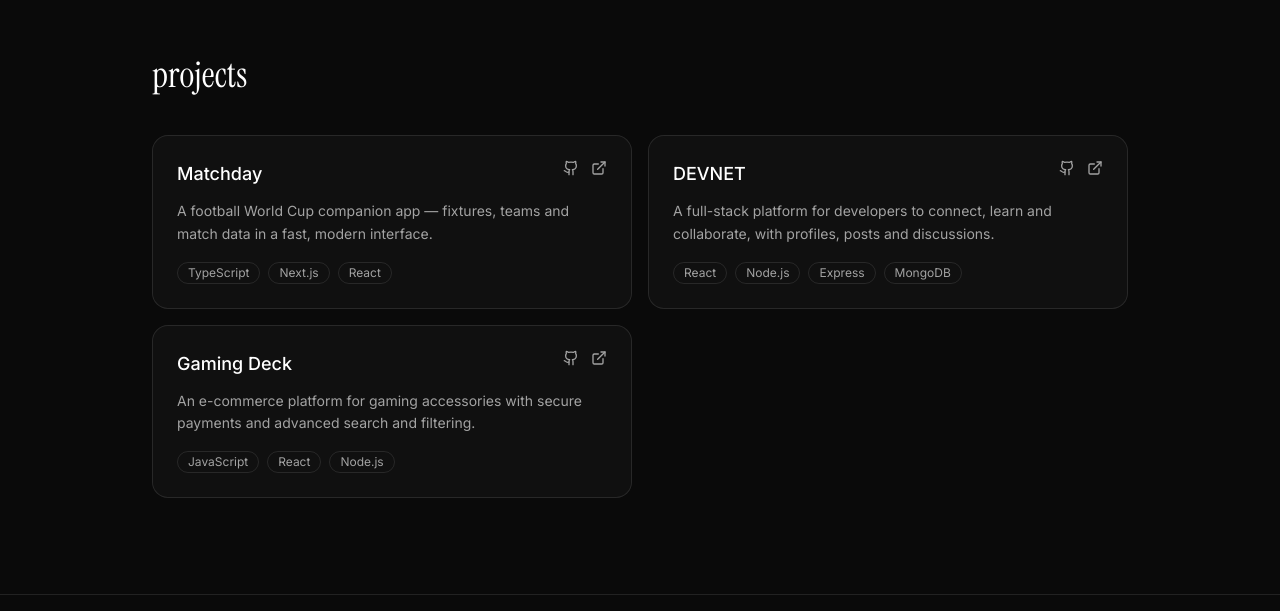
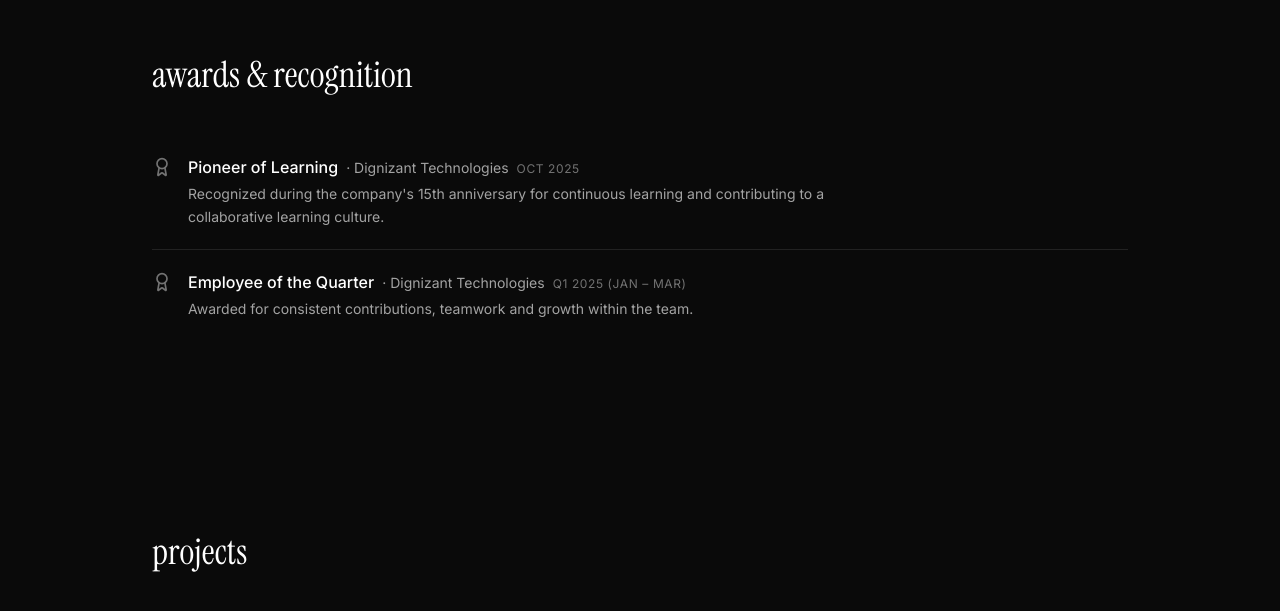
Before and after one commit to Ashik234/Personal-Website, a Next.js app: page / in a window 1280 px wide. Shown: the part 2141-2752 px from the top of the page. Built offline with nearby package versions, Linux system fonts and the light colour scheme.

Commit message:
feat: wire Awards section before Projects

```diff
--- a/src/app/page.tsx
+++ b/src/app/page.tsx
@@ -2,6 +2,7 @@ import HeroPage from "../components/Hero/page";
 import AboutPage from "../components/About/page";
 import ExperiencePage from "../components/Experience/page";
 import EducationPage from "../components/Education/page";
+import AwardsPage from "../components/Awards/page";
 import ProjectsPage from "../components/Projects/page";
 import FooterPage from "../components/layout/Footer";
 import NavBarPage from "../components/layout/NavBar";
@@ -17,6 +18,7 @@ export default function Home() {
         <AboutPage />
         <ExperiencePage />
         <EducationPage />
+        <AwardsPage />
         <ProjectsPage />
         <FooterPage />
       </main>
```
